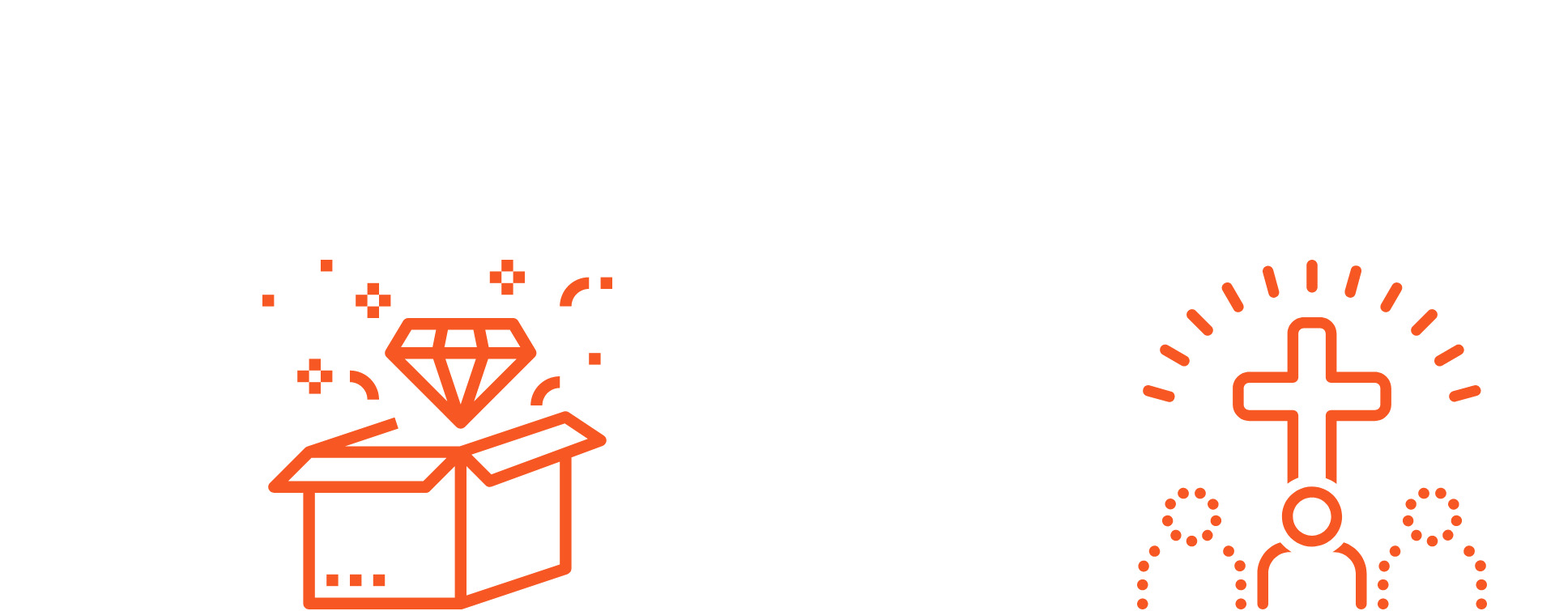
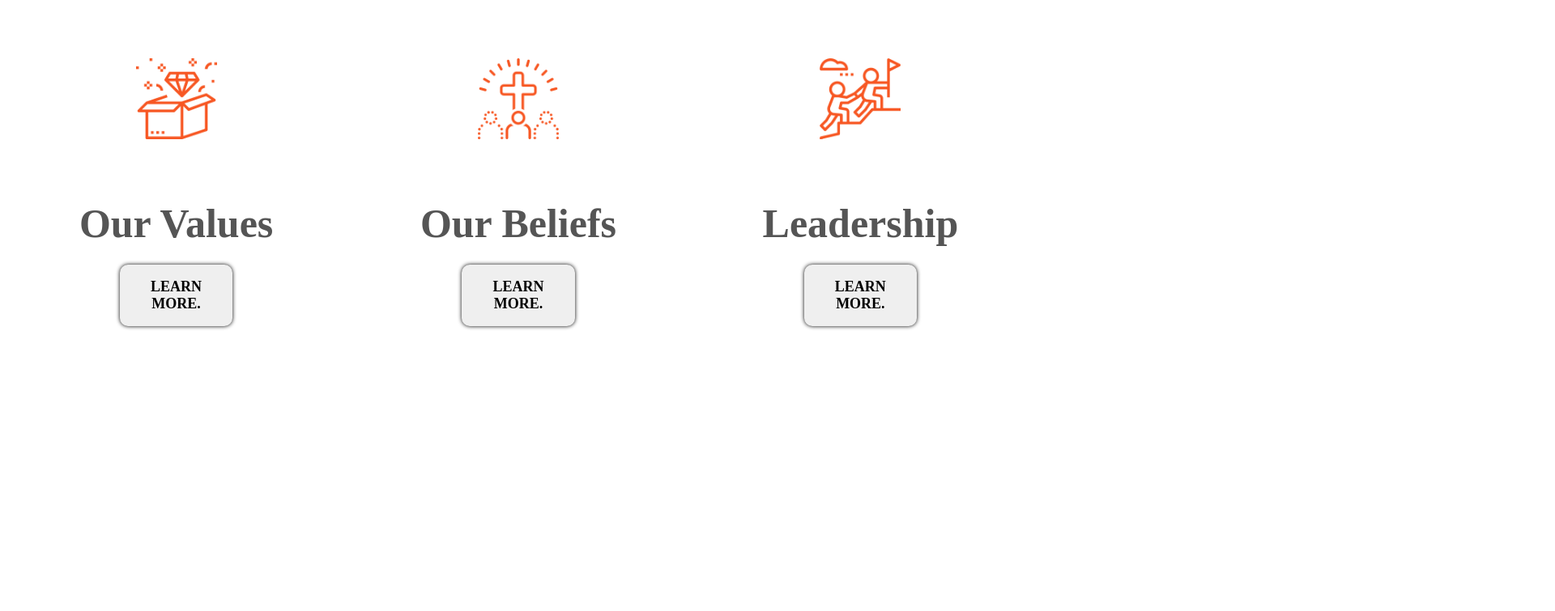
Before and after one commit to bash1997/Glee-Website, a plain HTML site: page About/about.html in a window 1280 px wide. Shown: the part 519-1274 px from the top of the page at 81% size, 1920 px wide, since content can reach past the window. After the commit the page ends 936 px from the top, so only its background shows below. Drawn offline with Linux system fonts and the light colour scheme; a web font is replaced by a local one.

Commit message:
Update about.css

```diff
--- a/About/css/about.css
+++ b/About/css/about.css
@@ -1,3 +1,54 @@
 .bullet-display {
     background-image: linear-gradient(rgba(0, 0, 0, 0.7), rgba(0, 0, 0, 0.7)), url('./Img/values/partnerships.jpg');
 }
+
+.pick-block {
+    @media (max-width: 300px) {
+        width: 25%;
+    }
+}
+
+.slidingBoxes {
+    flex-flow: row wrap;
+}
+
+.slidingBoxes {
+    display: flex;
+    justify-content: center;
+    align-content: center;
+    flex-flow: row wrap;
+}
+
+.about-select {
+    text-align: center;
+    width: 100%;
+    display: flex;
+    justify-content: center;
+    align-items: center;
+    flex-flow: column wrap;
+    text-align: center;
+}
+
+.about-select img{
+    width: 250px;
+    height: 250px;
+}
+
+/* Tablet Screen */
+@media only screen and (min-width: 600px){
+    .about-select {
+        width: 50%;
+    }
+}
+
+/* Desktop View */
+@media only screen and (min-width: 900px){
+    .about-select {
+        width: 33%;
+    }
+
+    .about-select button {
+        width: 33%;
+        font-size: 18px;
+    }
+}
```
